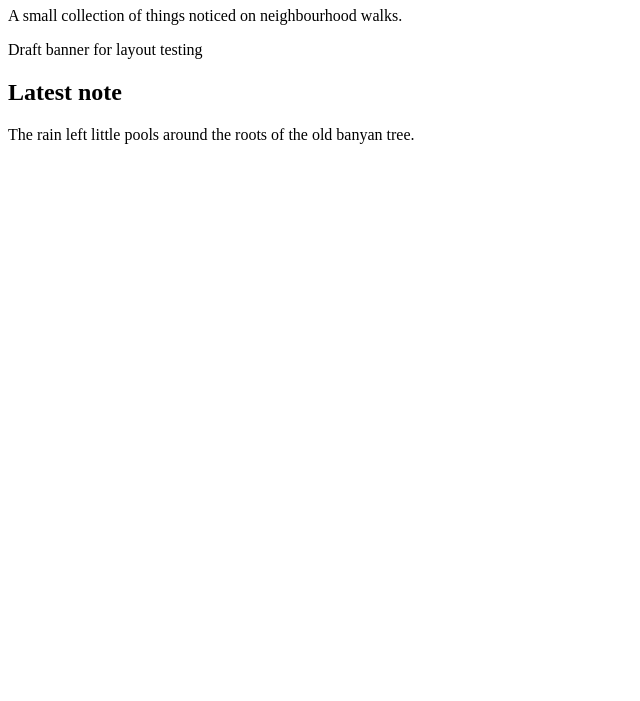
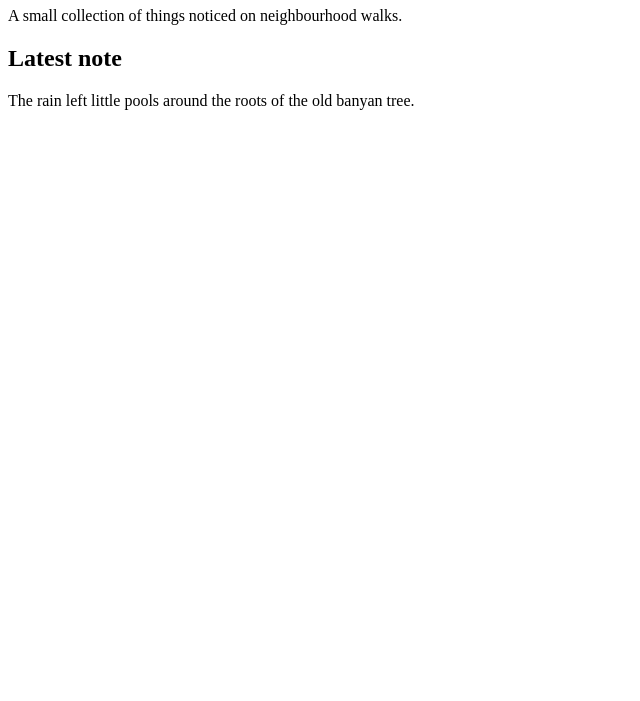
Before and after one commit to 9aman-og/field-notes-git-workflow, a plain HTML site: page index.html in a window 1280 px wide. Shown: the part 99-800 px from the top of the page, without its empty margins (0-640 px from the left). Drawn offline with Linux system fonts and the light colour scheme.

Commit message:
Revert "Try a draft banner on the home page"
This reverts commit e2890409147581f198f2816635461bef8312dcae.

```diff
--- a/index.html
+++ b/index.html
@@ -13,7 +13,6 @@
   <main>
     <h1>Field Notes</h1>
     <p>A small collection of things noticed on neighbourhood walks.</p>
-    <p>Draft banner for layout testing</p>
     <h2>Latest note</h2>
     <p>The rain left little pools around the roots of the old banyan tree.</p>
   </main>
```
